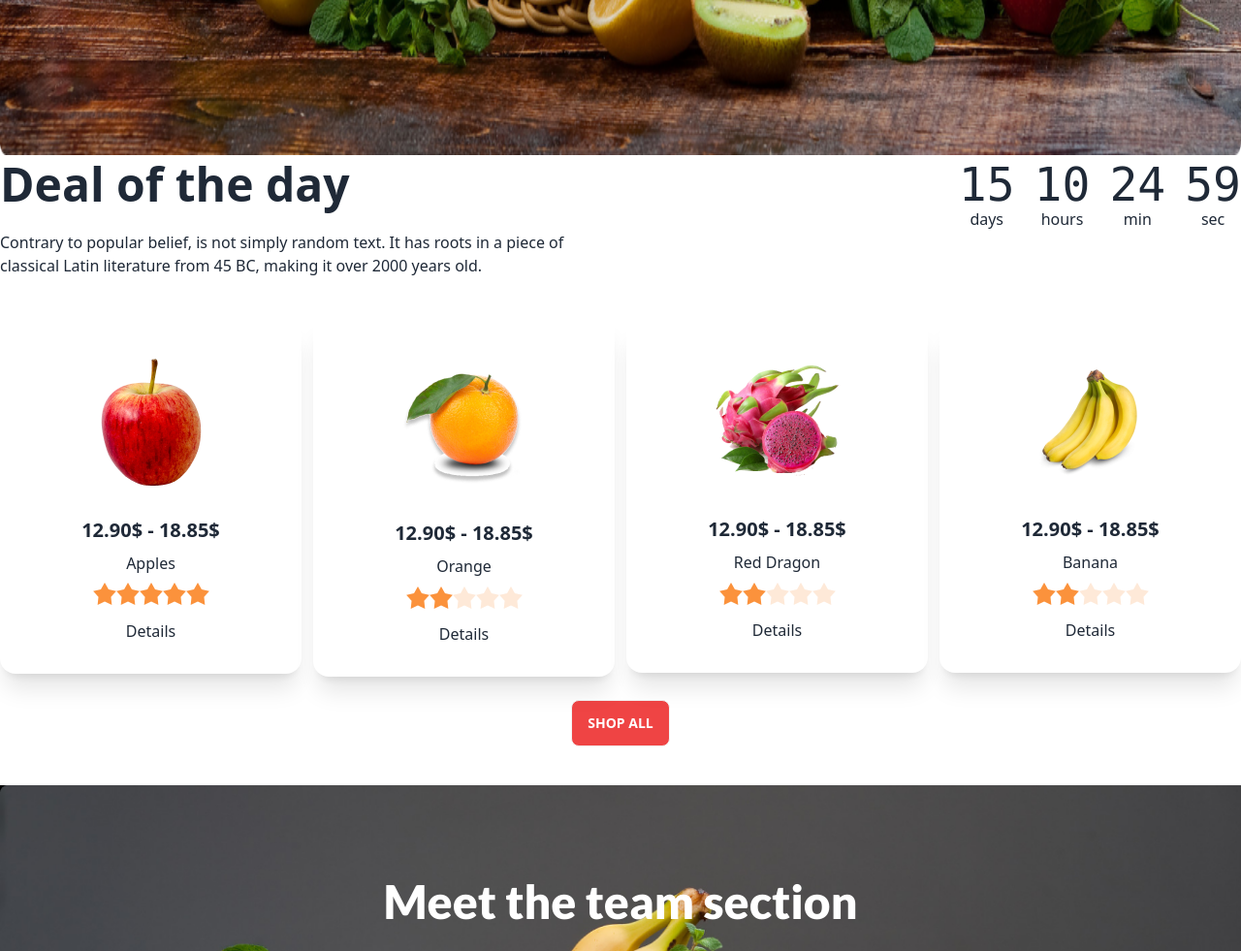
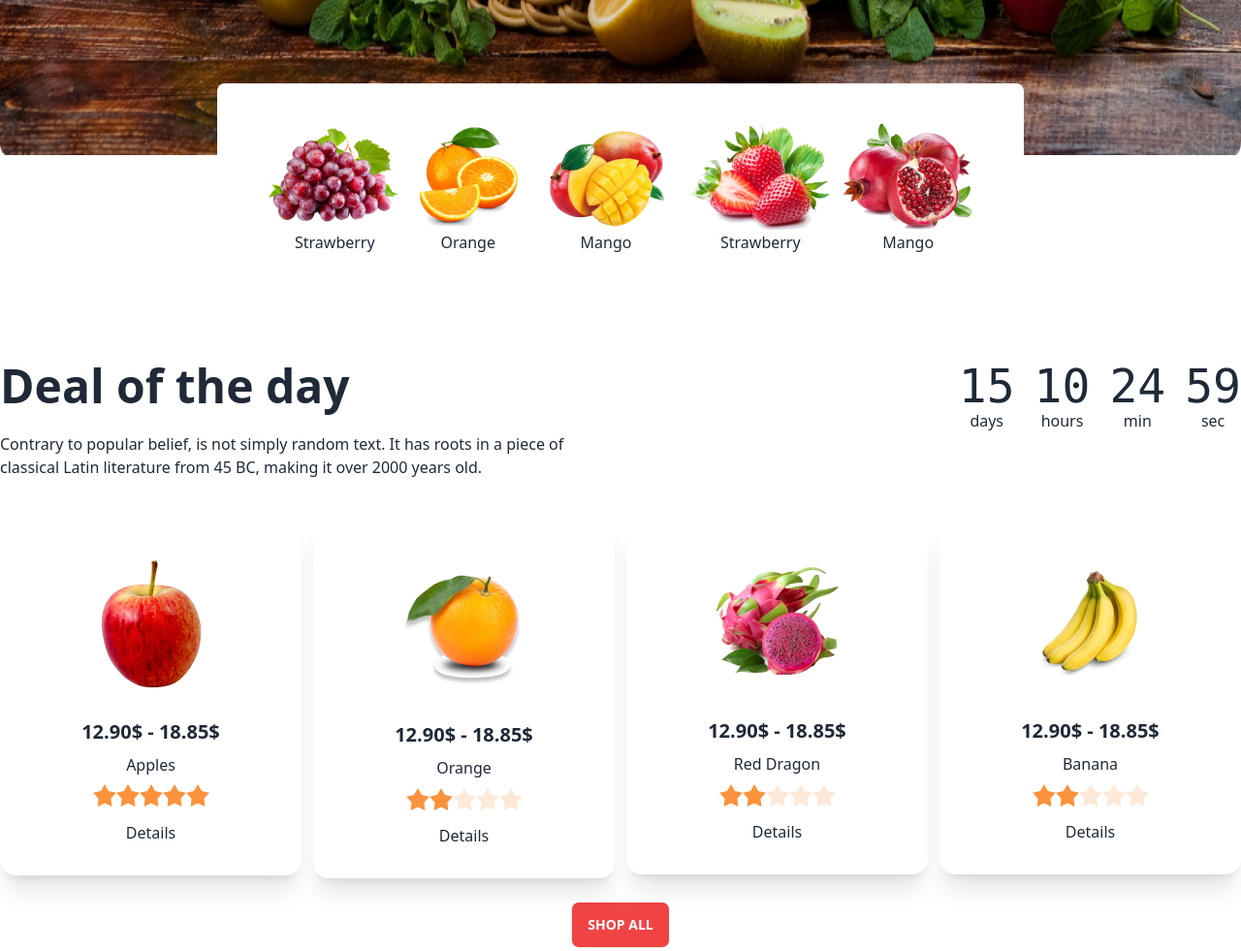
Before and after one commit to MDMAZUMDER/milestone-3, a plain HTML site: page index.html in a window 1280 px wide. Shown: the part 840-1821 px from the top of the page at 97% size. Drawn offline with nearby package versions, Linux system fonts and the light colour scheme.

Commit message:
Add files via upload

```diff
--- a/index.html
+++ b/index.html
@@ -30,6 +30,7 @@
   </header>
   <!--slider section-->
   <section class="container mx-auto">
+
     <div class="mx-auto mt-10">
       <div class="carousel w-full h-[200px] md:h-auto">
         <div id="slide1" class="carousel-item relative w-full">
@@ -95,9 +96,30 @@
         </div>
       </div>
     </div>
-
+    <!--fruit item section-->
+    <div class="invisible md:visible absolute w-full -mt-20 mb-10 pb-96">
+      <div class=" bg-white flex p-10 text-center rounded-lg mx-auto w-[65%]  items-center justify-evenly">
+        <div><img class="" src="./img/fruit1.png" alt="">
+          <p>Strawberry</p>
+        </div>
+        <div class=""><img src="./img/fruit2.png" alt="">
+          <p>Orange</p>
+        </div>
+        <div class=""><img src="./img/fruit3.png" alt="">
+          <p>Mango</p>
+        </div>
+        <div class=""><img src="./img/fruit4.png" alt="">
+          <p>Strawberry</p>
+        </div>
+        <div class=""><img src="./img/fruit5.png" alt="">
+          <p>Mango</p>
+        </div>
+      </div>
+    </div>
+    </div>
   </section>
-  <section class="container mx-auto">
+  <!--Deal section-->
+  <section class="container mx-auto md:mt-52">
     <div>
       <div class="md:flex justify-between mb-10">
         <div>
```
